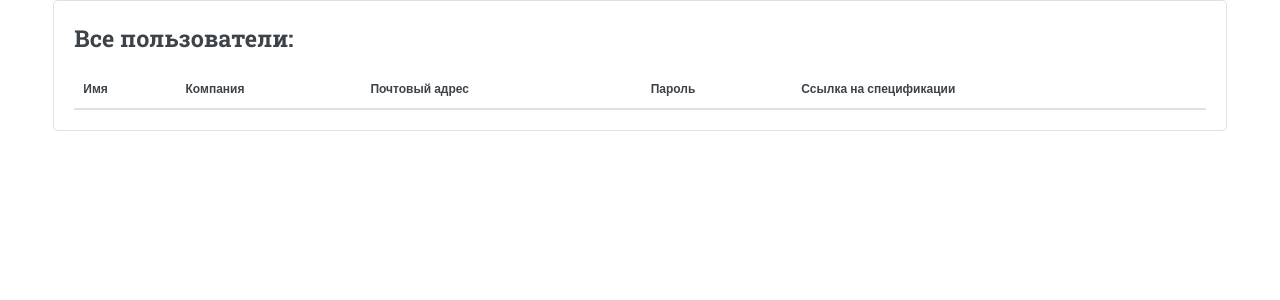
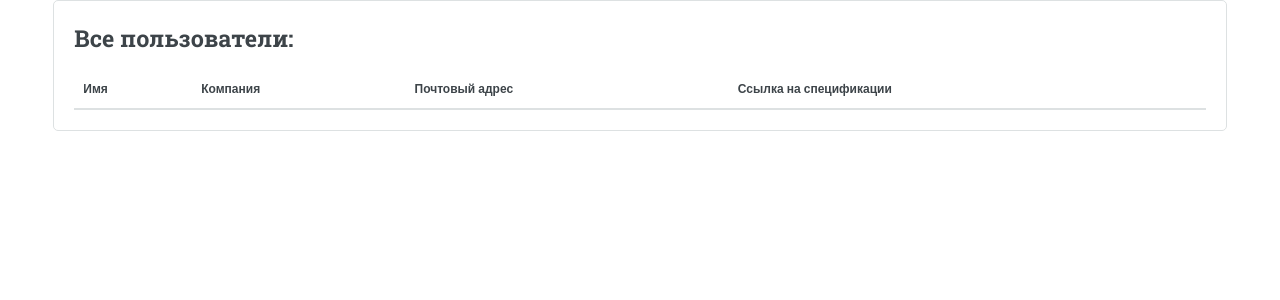
Before and after one commit to Kachali/hilti-supports, a Flask app: page /admin/users in a window 1280 px wide. Shown: the part 59-359 px from the top of the page. Run offline with Flask 3, Linux system fonts and the light colour scheme; the visitor is signed in with stand-in values (Sample User, id 1); data comes from the database, SQL or seed files in the repository; lists and menus that the app fills with data are empty; some libraries are stand-ins or nearby versions.

Commit message:
убрать пароли из кода админки

```diff
--- a/admin/templates/admin/users.html
+++ b/admin/templates/admin/users.html
@@ -10,7 +10,6 @@
                     <th>Имя</th>
                     <th>Компания</th>
                     <th>Почтовый адрес</th>
-                    <th>Пароль</th>
                     <th>Ссылка на спецификации</th>
                 </tr>
             </thead>
@@ -20,7 +19,6 @@
                     <td>{{ user.name }}</td>
                     <td>{{ user.company }}</td>
                     <td>{{ user.email }}</td>
-                    <td>{{ user.password }}</td>
                     <td><a href="{{ url_for('.specification_per_user', id=user.id) }}">Спецификации пользователя</a></td>
                     </tr>
                 {% endfor %}
```
